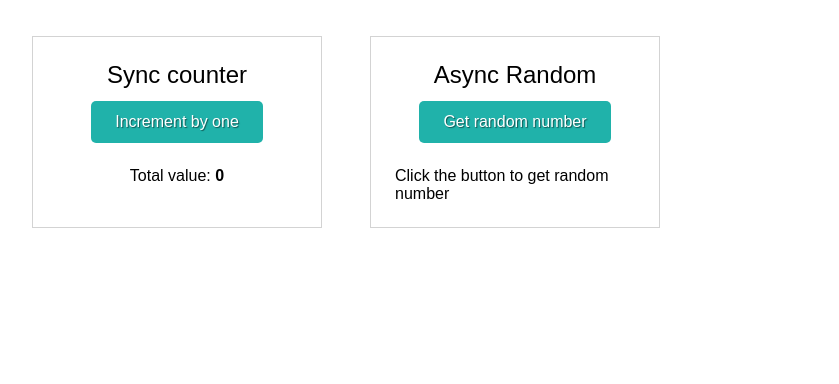
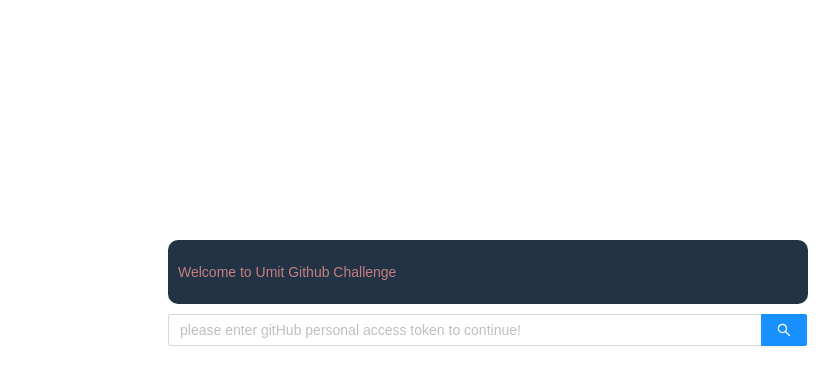
Before and after one commit to umitduran/github-challenge, a React app: page / in a window 1280 px wide. Shown: the whole page, without its empty margins (152-991 px from the left). Built offline with nearby package versions, Linux system fonts and the light colour scheme.

Commit message:
adding login component

```diff
--- a/package.json
+++ b/package.json
@@ -8,6 +8,7 @@
     "@testing-library/react": "^12.0.0",
     "@testing-library/react-hooks": "^7.0.2",
     "@testing-library/user-event": "^13.2.1",
+    "antd": "^4.16.13",
     "axios": "^0.21.1",
     "eslint-config-airbnb": "^18.2.1",
     "eslint-config-prettier": "^8.3.0",
--- a/src/components/App/App.js
+++ b/src/components/App/App.js
@@ -1,13 +1,24 @@
 import React from 'react';
+import Login from 'components/Login';
 import Counter from 'components/Counter';
 import Random from 'components/Random';
+import {Col, Layout, Row} from 'antd';
+import 'antd/dist/antd.css';
 import classes from './App.module.css';
 
+const {Header, Footer, Content} = Layout;
+
 const App = () => (
-  <div className={classes.container}>
-    <Counter />
-    <Random />
-  </div>
+  <Row className={classes.row}>
+    <Col span={12} offset={6}>
+      <Header className={classes.header}>
+        Welcome to Umit Github Challenge
+      </Header>
+    </Col>
+    <Col span={12} offset={6}>
+      <Login />
+    </Col>
+  </Row>
 );
 
 export default App;
--- a/src/components/App/App.module.css
+++ b/src/components/App/App.module.css
@@ -3,3 +3,17 @@
   margin: 0 auto;
   width: 960px;
 }
+
+.row {
+  margin-top: 240px;
+}
+
+.header {
+  background: #001529de;
+  border-radius: 10px;
+  color: #e48d8dd9;
+  height: 64px;
+  line-height: 64px;
+  margin-bottom: 10px;
+  padding: 0 10px;
+}
--- /dev/null
+++ b/src/components/Login/Login.js
@@ -0,0 +1,23 @@
+import React from 'react';
+import {Input} from 'antd';
+import {useGetUserGithubInfoQuery,useLoadingState} from 'features/login';
+// import {} from 'features/login';
+// import classes from './Login.module.css';
+
+const {Search} = Input;
+
+const Login = () => {
+  const {isLoading, hasError, isFulfilled} = useLoadingState();
+  const getUserGithubInfo = useGetUserGithubInfoQuery();
+  const isPristine = !isLoading && !hasError && !isFulfilled;
+
+  return (
+    <Search
+      placeholder="please enter gitHub personal access token to continue!"
+      onSearch={getUserGithubInfo}
+      enterButton
+    />
+  );
+};
+
+export default Login;
--- /dev/null
+++ b/src/components/Login/index.js
@@ -0,0 +1 @@
+export {default} from './Login';
--- /dev/null
+++ b/src/features/login/LoginReducer.js
@@ -0,0 +1,44 @@
+import {GET_USER_GITHUB_INFO} from './actionTypes';
+
+const initialState = {
+  userGithubInfo: {},
+  isFulfilled: false,
+  isLoading: false,
+  hasError: false,
+};
+
+const reducer = (state = initialState, action) => {
+  switch (action.type) {
+    case `${GET_USER_GITHUB_INFO}_PENDING`:
+      return {
+        ...state,
+        isFulfilled: false,
+        isLoading: true,
+        hasError: false,
+        userGithubInfo: {},
+      };
+
+    case `${GET_USER_GITHUB_INFO}_FULFILLED`:
+      return {
+        ...state,
+        isFulfilled: true,
+        isLoading: false,
+        hasError: false,
+        userGithubInfo: action.payload.data,
+      };
+
+    case `${GET_USER_GITHUB_INFO}_REJECTED`:
+      return {
+        ...state,
+        isFulfilled: false,
+        isLoading: false,
+        hasError: true,
+        userGithubInfo: {},
+      };
+
+    default:
+      return state;
+  }
+};
+
+export default reducer;
--- /dev/null
+++ b/src/features/login/actionTypes.js
@@ -0,0 +1 @@
+export const GET_USER_GITHUB_INFO = 'GET_USER_GITHUB_INFO';
--- /dev/null
+++ b/src/features/login/index.js
@@ -0,0 +1,3 @@
+export {default as LoginReducer} from './LoginReducer';
+export {useLoadingState} from './selectors';
+export {default as useGetUserGithubInfoQuery} from './useGetUserGithubInfoQuery';
--- /dev/null
+++ b/src/features/login/selectors.js
@@ -0,0 +1,6 @@
+import {useSelector} from 'react-redux';
+
+export const useLoadingState = () => {
+  const {isLoading, hasError, isFulfilled} = useSelector(state => state.userInfo);
+  return {isLoading, hasError, isFulfilled};
+};
--- /dev/null
+++ b/src/features/login/useGetUserGithubInfoQuery.js
@@ -0,0 +1,19 @@
+import {useCallback} from 'react';
+import {useDispatch} from 'react-redux';
+import axios from 'axios';
+import config from 'config';
+import {GET_USER_GITHUB_INFO} from './actionTypes';
+
+const useGetUserGithubInfoQuery = () => {
+  const dispatch = useDispatch();
+  return useCallback(
+    () =>
+      dispatch({
+        type: GET_USER_GITHUB_INFO,
+        payload: axios.get(config.randomAPI),
+      }),
+    [dispatch]
+  );
+};
+
+export default useGetUserGithubInfoQuery;
--- a/src/withReduxFeatures.js
+++ b/src/withReduxFeatures.js
@@ -2,6 +2,7 @@
 import {Provider} from 'react-redux';
 import {persistStateEnhancer} from './enhancers/persistStateEnhancer';
 import {promiseResolverMiddleware} from './middlewares/promiseResolverMiddleware';
+import {LoginReducer} from './features/login';
 import {CounterReducer} from './features/counter';
 import {RandomReducer} from './features/random';
 import withProvider from './withProvider';
@@ -11,6 +12,7 @@
  * all features of the application
  */
 const rootReducer = combineReducers({
+  userInfo : LoginReducer,
   count: CounterReducer,
   random: RandomReducer,
 });
```
Also changed, not shown: 2 other files.
